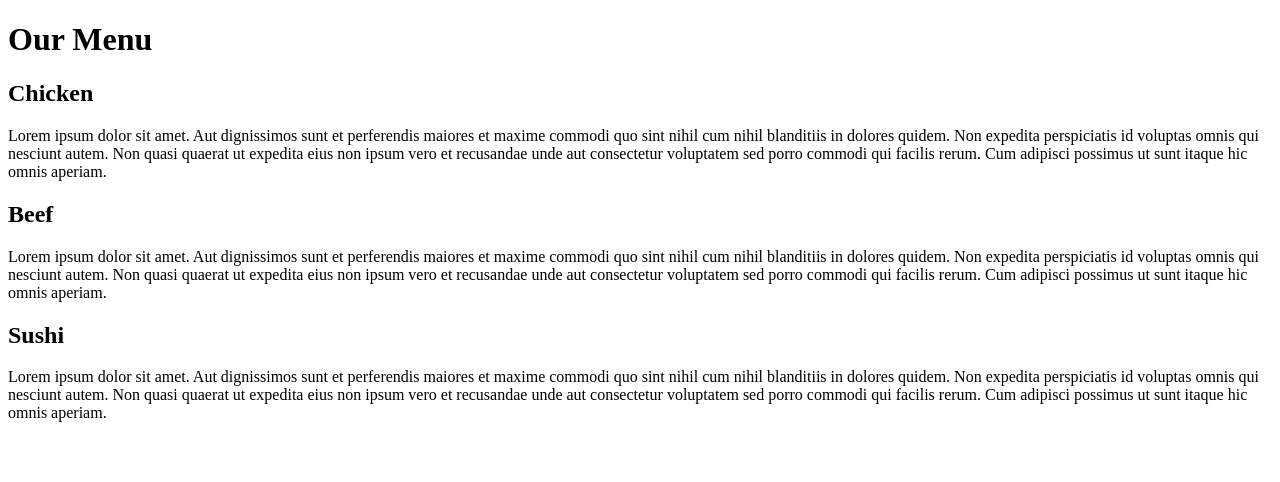
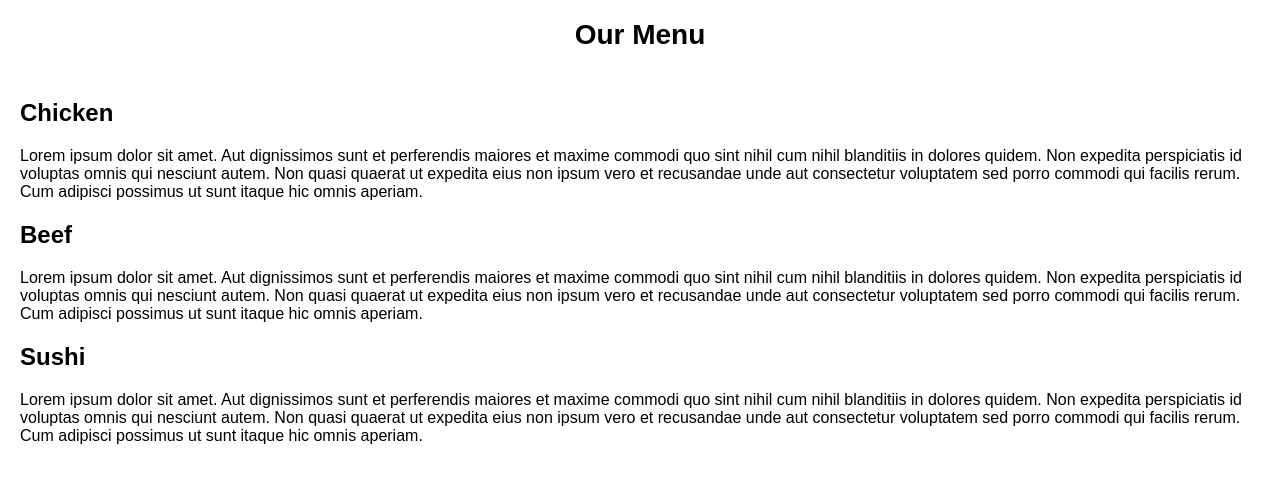
Before and after one commit to Boshomane/mod2_solution, a plain HTML site: page index.html in a window 1280 px wide. Drawn offline with Linux system fonts and the light colour scheme.

Commit message:
Adding my stylesheet

```diff
--- /dev/null
+++ b/css/style.css
@@ -0,0 +1,18 @@
+body{
+	padding: 0px;
+	margin: 0px;
+	font-size:16px;
+	position: relative;
+	box-sizing: border-box;
+	font-family: Arial, Helvetica, sans-serif;
+}
+
+.main-content{
+	padding: 10px;
+	margin: 10px;
+}
+
+h1{
+	font-size: 1.75em;
+	text-align:  center;
+}
--- a/index.html
+++ b/index.html
@@ -5,6 +5,8 @@
 	<meta name="viewport" content="width=device-width, initial-scale=1.0">
 
 	<title>Belinda's Solution for module 2</title>
+
+	<link rel="stylesheet" href="css/style.css">
 </head>
 <body>
 	<h1>Our Menu</h1>
```
